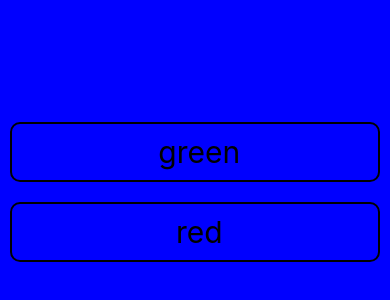
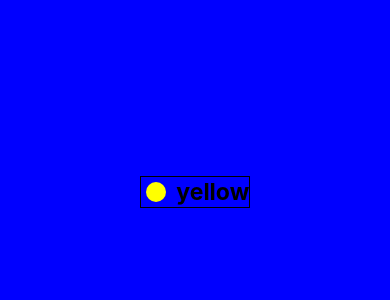
Before and after one commit to KatyDeng17/AwesomeProject, a React Native app: screen / in a window 390 px wide. Shown: the part 230-530 px from the top of the page. Built offline with nearby package versions, Linux system fonts and the light colour scheme.

Commit message:
grouping View

```diff
--- a/App.js
+++ b/App.js
@@ -28,8 +28,12 @@ export default class App extends Component {
     const {backgroundColor} = this.state;   //destructoring
     return (
       <View style = { [ styles.container, { backgroundColor } ] }>
-        <Text style = { styles.button } onPress = {()=> this.changeColor('green')}> green</Text>
-        <Text style = { styles.button } onPress ={() =>this.changeColor('red')}> red</Text>
+        <View style = {styles.row}>
+         <View style= {[styles.sample, {backgroundColor: 'yellow'}]}/>
+         <Text style = {styles.text}> yellow</Text>
+        </View>
+        {/* <Text style = { styles.button } onPress = {()=> this.changeColor('green')}> green</Text>
+        <Text style = { styles.button } onPress ={() =>this.changeColor('red')}> red</Text> */}
       </View>
     );
   }
@@ -52,9 +56,26 @@ const styles = StyleSheet.create({
      margin: 10,
      alignSelf:'stretch',
      textAlign: 'center'
+  },
+  row:{
+    flexDirection: 'row',
+    alignItems:'center',
+    borderWidth: 1
 
+  },
+  sample:{
+    height: 20,
+    width: 20,
+    borderRadius:10,
+    margin: 5,
+    backgroundColor: 'white',
 
+  },
+  text:{
+    fontSize: 23,
+    fontWeight:'bold'
   }
+
 
 
 })
```
